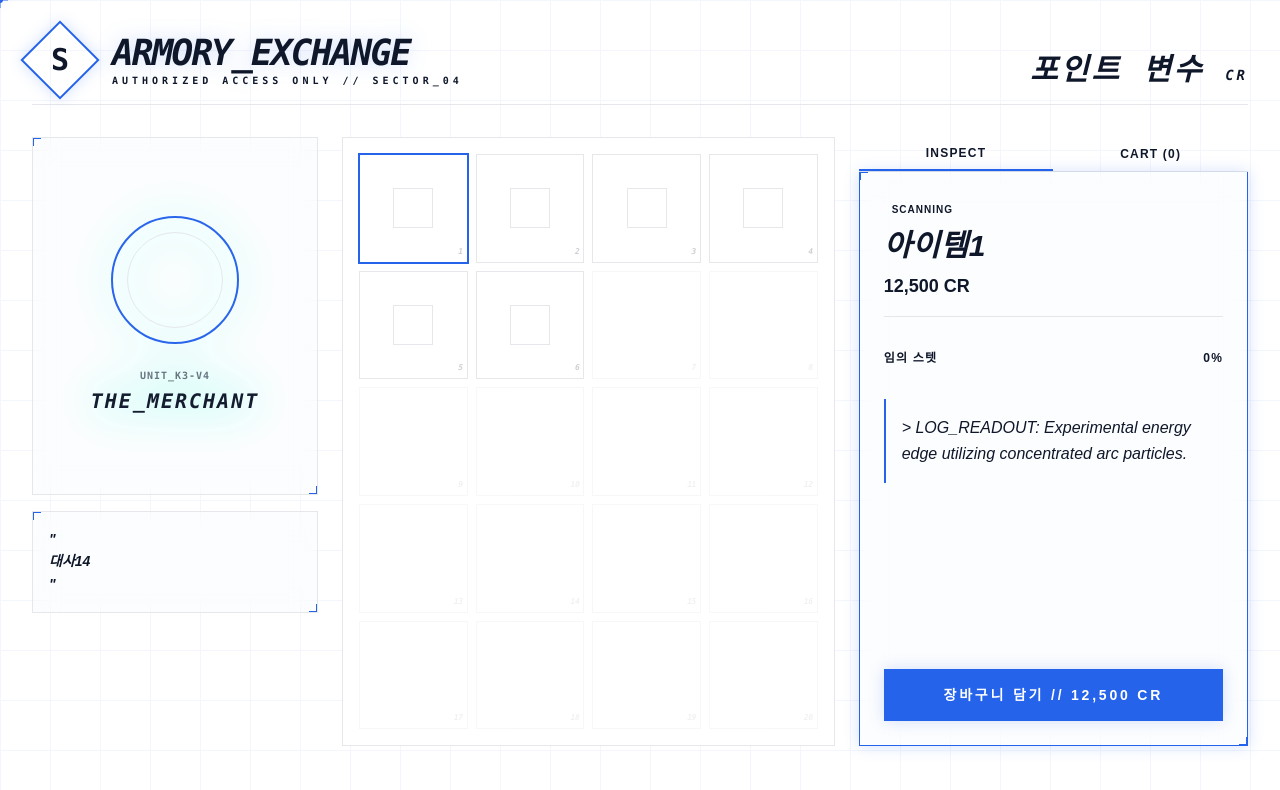
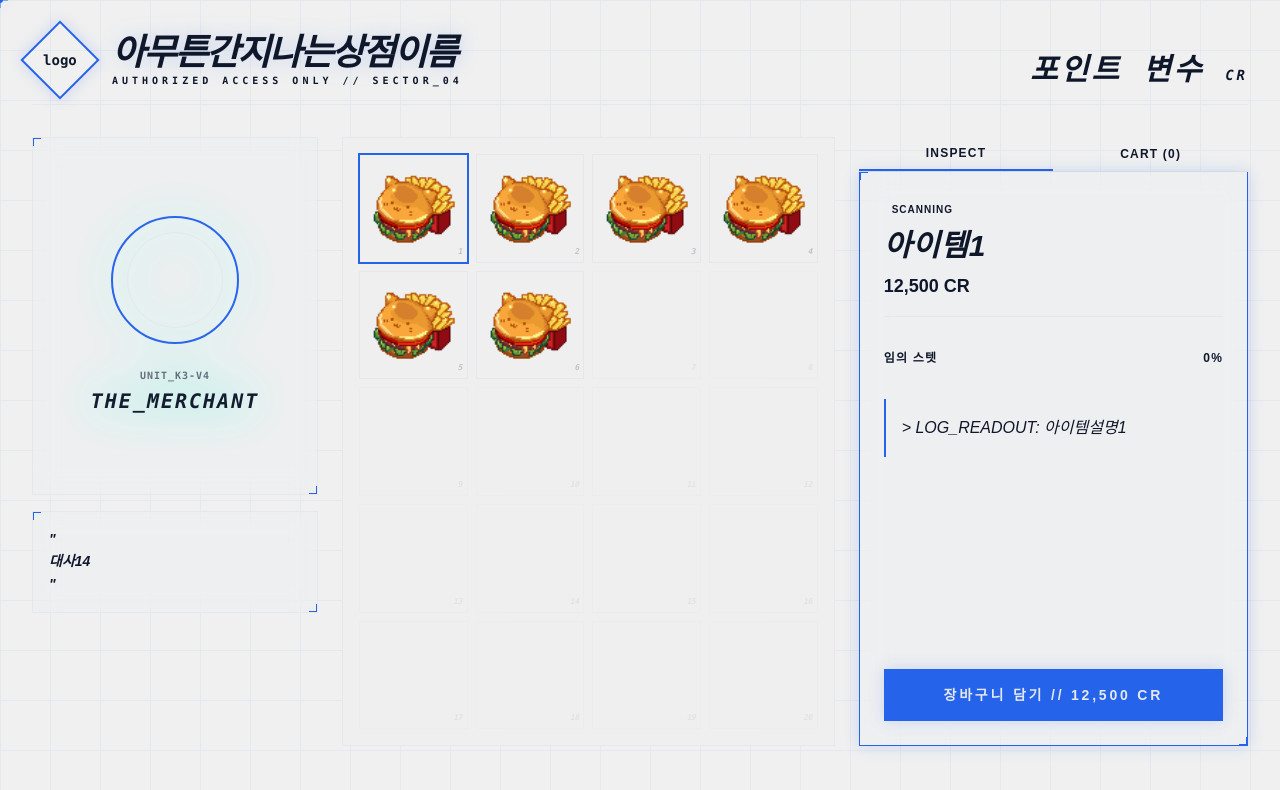
Before and after one commit to ssemim/AscensionTower-DNDProject, a React app in the folder FrontEnd/: page /shop in a window 1280 px wide. Shown: the top 790 px of the page. Built offline with nearby package versions, Linux system fonts and the light colour scheme; the HTML template or start-up script is replaced by a standard one; a web font is replaced by a local one.

Commit message:
마이페이지 변경 2

```diff
--- a/FrontEnd/src/components/Menu/Menu.jsx
+++ b/FrontEnd/src/components/Menu/Menu.jsx
@@ -119,7 +119,7 @@ export default function Menu({ isOpen, onToggle }) {
               </button>
             </div>
             <p className="text-[10px] text-center mt-4 opacity-30 uppercase">
-              Environment: {isDark ? 'Dark-Stark' : 'Bright-Lab'}
+              Environment: {isDark ? 'Dark-FALLING' : 'Bright-ASCENSION'}
             </p>
           </div>
         </div>
--- a/FrontEnd/src/index.css
+++ b/FrontEnd/src/index.css
@@ -4,7 +4,7 @@
 
 @layer base {
   :root {
-    --color-bg: #ffffff;
+    --color-bg: #f0f0f0f0;
     --color-text-main: #0f172a;
     --color-primary: #2563eb;
     --color-primary-glow: rgba(37, 99, 235, 0.2);
--- a/FrontEnd/src/pages/MyPage/badge.js
+++ b/FrontEnd/src/pages/MyPage/badge.js
@@ -0,0 +1,12 @@
+const badges = [
+  { id: 1, name: "아이템1", desc: "Experimental energy edge utilizing concentrated arc particles." },
+  { id: 2, name: "아이템2", desc: "Multi-layered kinetic barrier with automatic ion-refresh." },
+  { id: 3, name: "아이템3",  desc: "Standard Stark-grade power cell for industrial use." },
+  { id: 4, name: "아이템4", desc: "Experimental energy edge utilizing concentrated arc particles." },
+  { id: 5, name: "아이템5", desc: "Multi-layered kinetic barrier with automatic ion-refresh." },
+  { id: 6, name: "아이템6", desc: "Standard Stark-grade power cell for industrial use." },
+  // 나머지 14개 슬롯을 위한 빈 데이터
+  ...Array.from({ length: 14 }, (_, i) => ({ id: i + 7, isEmpty: true }))
+];
+
+export default badges;
--- a/FrontEnd/src/pages/Shop/Shop.jsx
+++ b/FrontEnd/src/pages/Shop/Shop.jsx
@@ -40,10 +40,10 @@ const Shop = () => {
       <header className="max-w-7xl mx-auto flex justify-between items-end mb-8 border-b border-primary/20 pb-4 relative z-10">
         <div className="flex items-center gap-6">
           <div className="w-14 h-14 border-2 border-primary rotate-45 flex items-center justify-center bg-primary/10 dark:bg-cyan-950/20 shadow-stark-glow">
-            <span className="text-3xl font-black -rotate-45 text-text-main">S</span>
+            <span className="text-sm font-black -rotate-45 text-text-main">logo</span>
           </div>
           <div>
-            <h1 className="text-4xl font-black italic tracking-tighter text-text-main uppercase drop-shadow-[0_0_10px_var(--color-primary-glow)]">Armory_Exchange</h1>
+            <h1 className="text-4xl font-black italic tracking-tighter text-text-main uppercase drop-shadow-[0_0_10px_var(--color-primary-glow)]">아무튼간지나는상점이름</h1>
             <p className="text-[10px] text-primary/70 font-bold tracking-[0.4em] uppercase">Authorized Access Only // Sector_04</p>
           </div>
         </div>
@@ -105,11 +105,7 @@ const Shop = () => {
                 `}
               >
                 {!item.isEmpty && (
-                  <>
-                    <div className="w-10 h-10 border border-primary/10 flex items-center justify-center group-hover:scale-110 transition-transform">
-                      <div className="w-6 h-6 bg-primary/20"></div>
-                    </div>
-                  </>
+                  <img src={item.src} alt={item.name} className="w-full h-full object-contain p-2 group-hover:scale-110 transition-transform" />
                 )}
                 <span className="absolute bottom-1 right-1 text-[8px] opacity-20 font-bold italic tracking-tighter">{item.id}</span>
               </div>
--- a/FrontEnd/src/pages/Shop/item.js
+++ b/FrontEnd/src/pages/Shop/item.js
@@ -1,10 +1,10 @@
 const items = [
-  { id: 1, name: "아이템1",price: "12,500", desc: "Experimental energy edge utilizing concentrated arc particles." },
-  { id: 2, name: "아이템2",price: "8,200", desc: "Multi-layered kinetic barrier with automatic ion-refresh." },
-  { id: 3, name: "아이템3",  price: "1,500", desc: "Standard Stark-grade power cell for industrial use." },
-  { id: 4, name: "아이템4", price: "12,500", desc: "Experimental energy edge utilizing concentrated arc particles." },
-  { id: 5, name: "아이템5", price: "8,200", desc: "Multi-layered kinetic barrier with automatic ion-refresh." },
-  { id: 6, name: "아이템6", price: "1,500", desc: "Standard Stark-grade power cell for industrial use." },
+  { id: 1, name: "아이템1",price: "12,500", desc: "아이템설명1", src: new URL("../../assets/items/hambuger.png", import.meta.url).href },
+  { id: 2, name: "아이템2",price: "8,200", desc: "아이템설명2", src: new URL("../../assets/items/hambuger.png", import.meta.url).href },
+  { id: 3, name: "아이템3",  price: "1,500", desc: "아이템설명3", src: new URL("../../assets/items/hambuger.png", import.meta.url).href },
+  { id: 4, name: "아이템4", price: "12,500", desc: "아이템설명4", src: new URL("../../assets/items/hambuger.png", import.meta.url).href },
+  { id: 5, name: "아이템5", price: "8,200", desc: "아이템설명5", src: new URL("../../assets/items/hambuger.png", import.meta.url).href },
+  { id: 6, name: "아이템6", price: "1,500", desc: "아이템설명6", src: new URL("../../assets/items/hambuger.png", import.meta.url).href },
   // 나머지 14개 슬롯을 위한 빈 데이터
   ...Array.from({ length: 14 }, (_, i) => ({ id: i + 7, isEmpty: true }))
 ];
```
Also changed, not shown: FrontEnd/src/pages/MyPage/MyPage.jsx (+27 -24 lines), FrontEnd/src/assets/items/hambuger.png (added).
